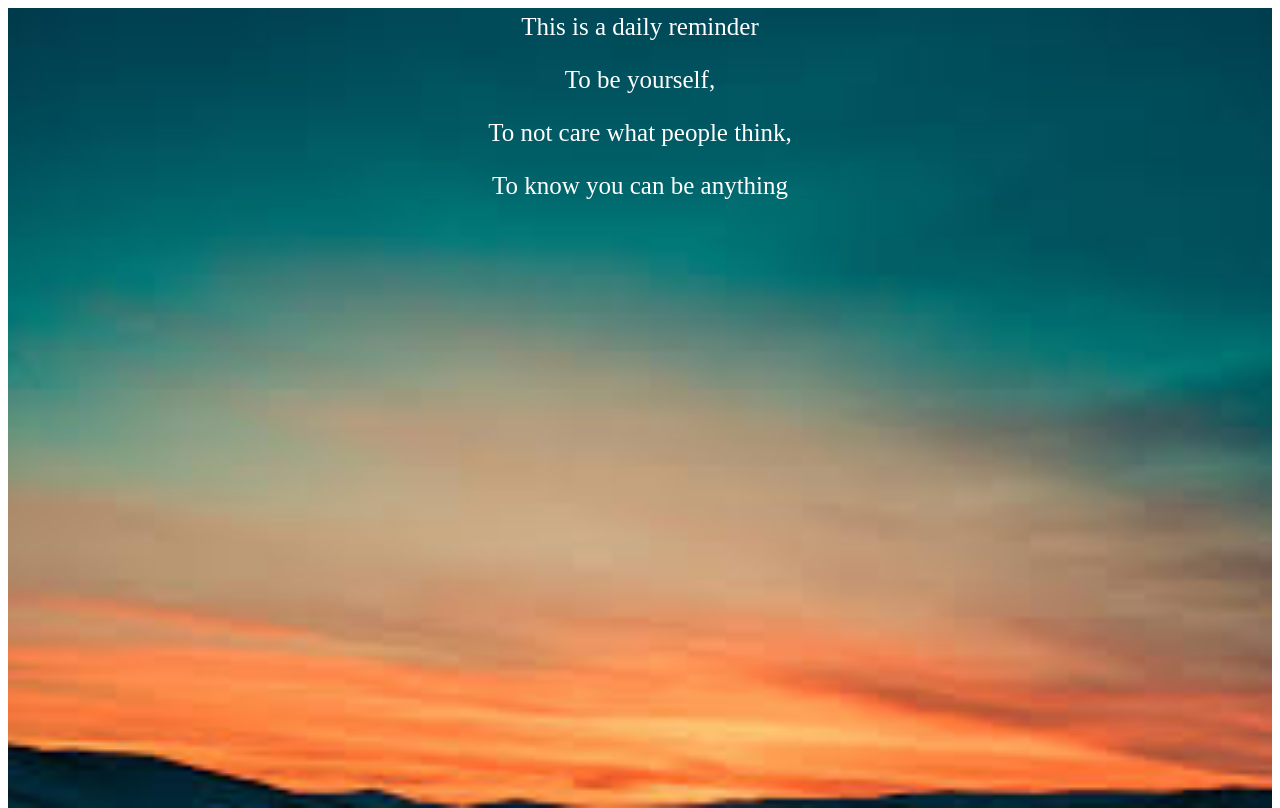
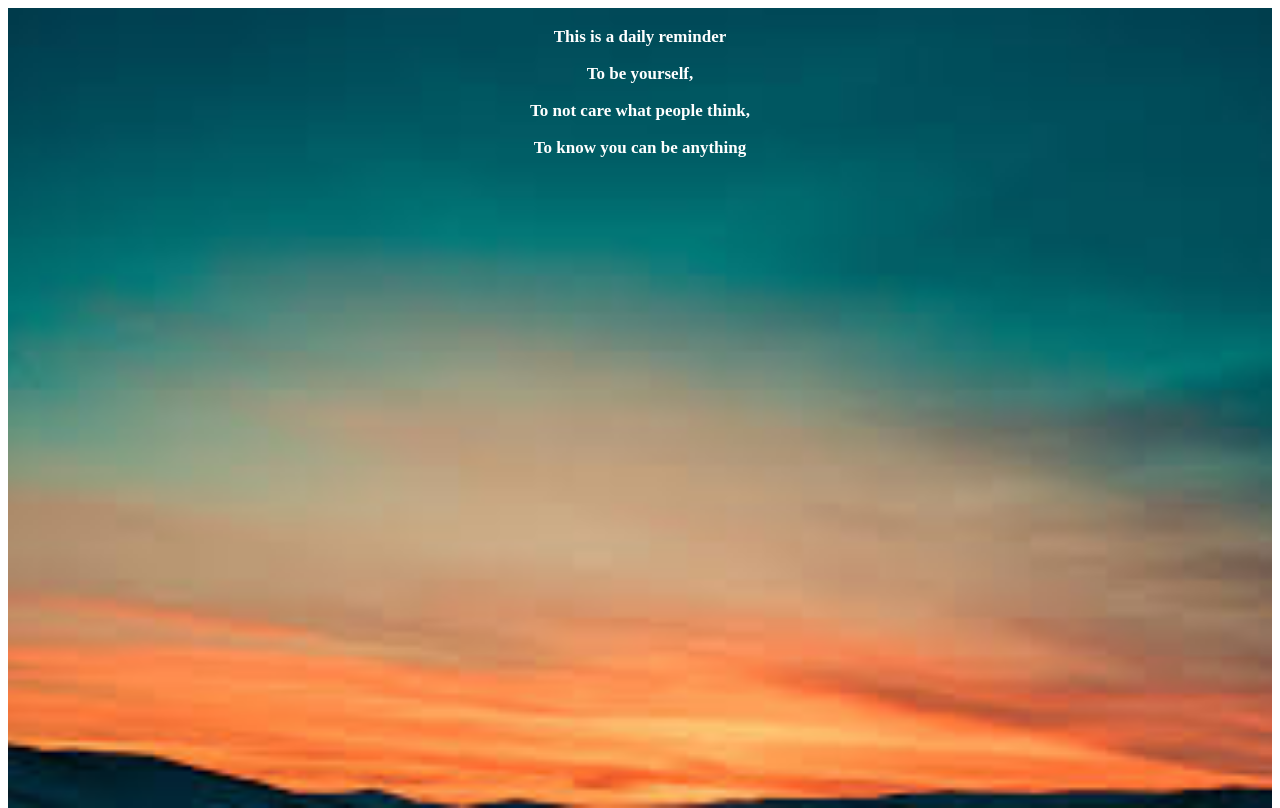
Before and after one commit to hchaudhry98/MSAwebsite, a plain HTML site: page practice/index.html in a window 1280 px wide. Drawn offline with Linux system fonts and the light colour scheme.

Commit message:
added section 2

```diff
--- a/practice/index.html
+++ b/practice/index.html
@@ -22,20 +22,22 @@
 
       .section2 {
         text-align: center;
-        padding: 5px;
+        padding: 2px;
         color: white;
-        font-size: 25px;
+        font-size: 17px;
+        font-weight: bold;
       }
 
     </style>
   </head>
   <body>
     <div class = "bg">
-      <div class = "section2"
-      <p>This is a daily reminder</p>
+      <div class = "section2">
+        <p>This is a daily reminder</p>
         <p>To be yourself,</p>
         <p>To not care what people think,</p>
         <p>To know you can be anything</p>
+      </div>
     </div>
 
   </body>
```
